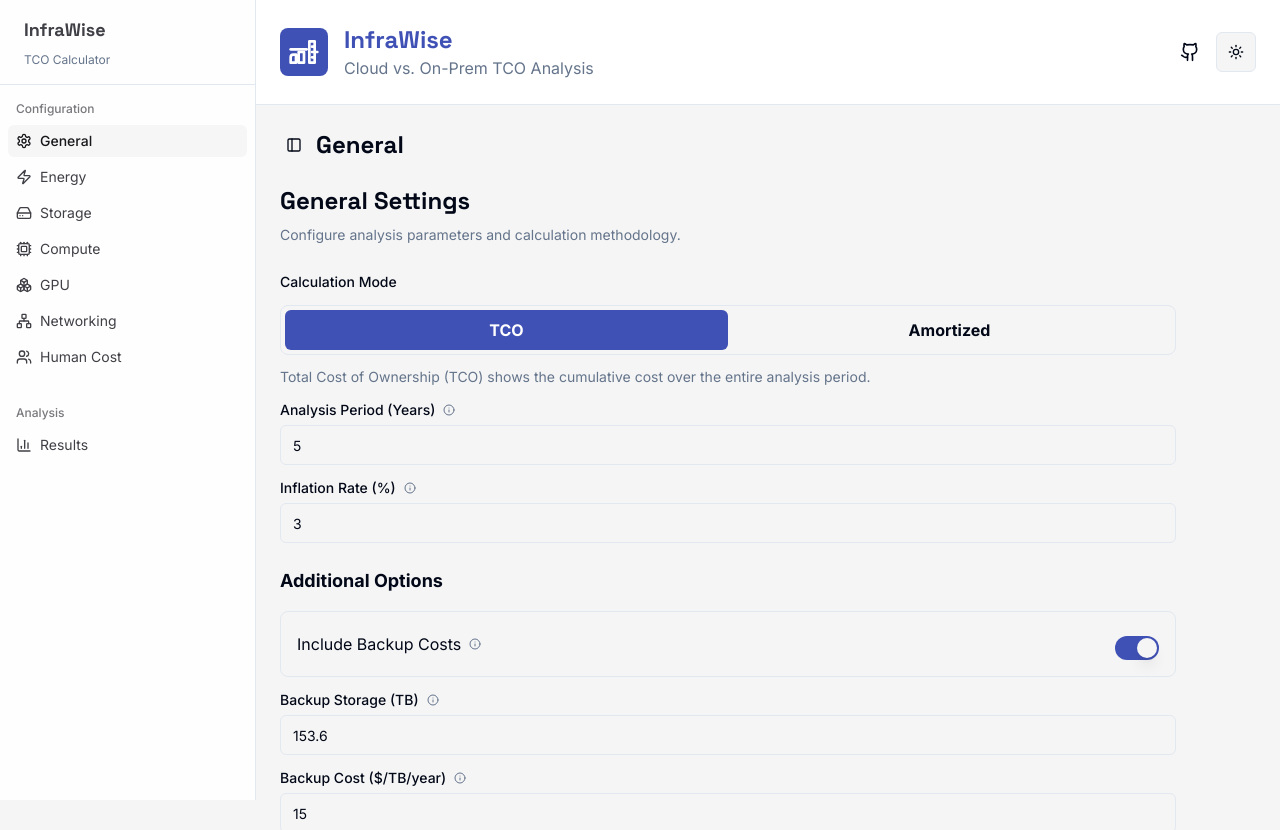
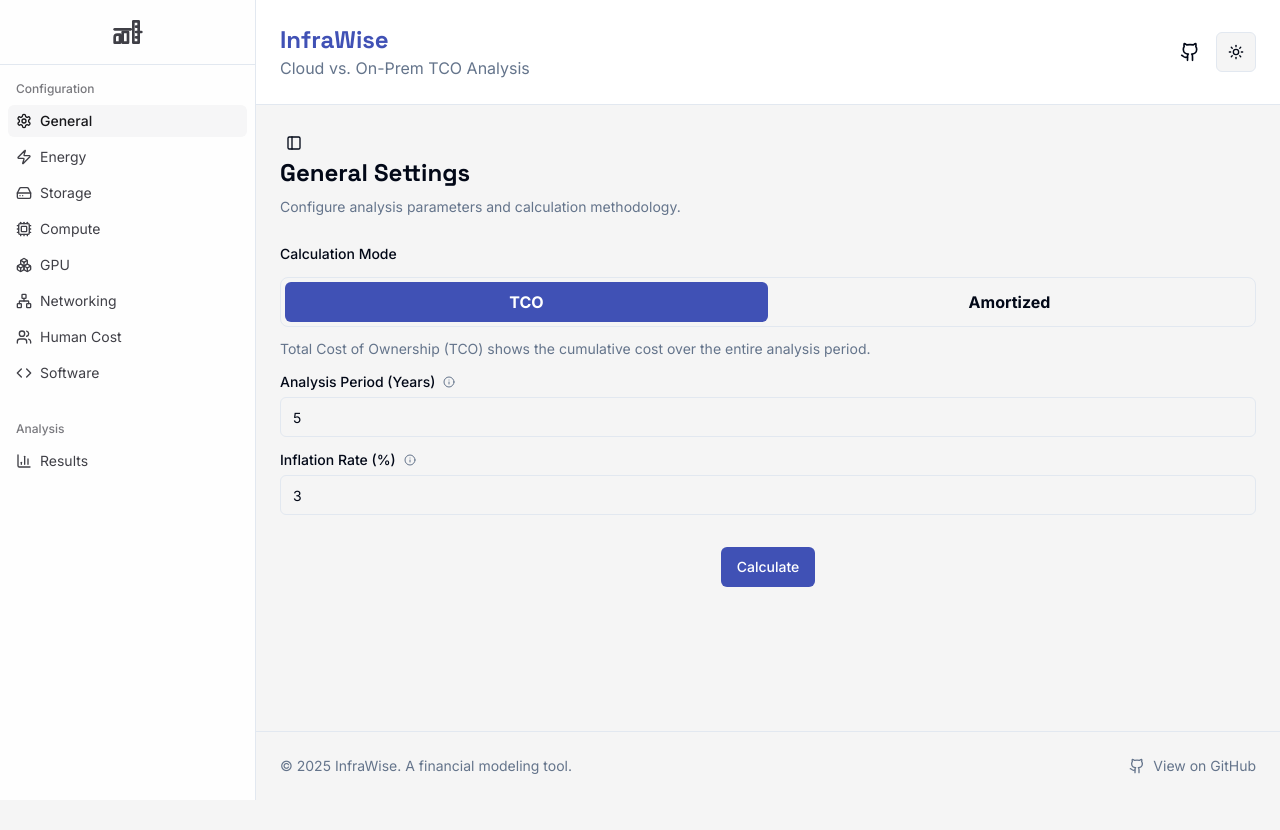
Before and after one commit to Sagyam/Infra-Wise, a Next.js app: page / in a window 1280 px wide. Shown: the top 830 px of the page. After the commit the page ends 800 px from the top, so only its background shows below. Built offline with nearby package versions, Linux system fonts and the light colour scheme.

Commit message:
Enhance sidebar and sections with new software and cloud options, improve layout, and add future update notes for various configurations

```diff
--- a/src/app/page.tsx
+++ b/src/app/page.tsx
@@ -1,33 +1,25 @@
 'use client'
 
-import { Github } from 'lucide-react'
-import { useState } from 'react'
-import { zodResolver } from '@hookform/resolvers/zod'
-import { useForm, useWatch } from 'react-hook-form'
-import React from 'react'
-import { AppSidebar } from '@/components/app/app-sidebar'
-import { Header } from '@/components/app/header'
-import { ResultsDisplay } from '@/components/app/results-display'
-import { GeneralSection } from '@/components/app/sections/general-section'
-import { EnergySection } from '@/components/app/sections/energy-section'
-import { StorageSection } from '@/components/app/sections/storage-section'
-import { ComputeSection } from '@/components/app/sections/compute-section'
-import { GpuSection } from '@/components/app/sections/gpu-section'
-import { NetworkingSection } from '@/components/app/sections/networking-section'
-import { HumanCostSection } from '@/components/app/sections/human-cost-section'
-import { Button } from '@/components/ui/button'
-import { Form } from '@/components/ui/form'
-import {
-  SidebarProvider,
-  SidebarInset,
-  SidebarTrigger,
-} from '@/components/ui/sidebar'
-import { calculateCosts } from '@/lib/actions'
-import {
-  type CalculationResult,
-  CostFormSchema,
-  type CostFormValues,
-} from '@/lib/types'
+import {AppSidebar} from '@/components/app/app-sidebar'
+import {Header} from '@/components/app/header'
+import {ResultsDisplay} from '@/components/app/results-display'
+import {ComputeSection} from '@/components/app/sections/compute-section'
+import {EnergySection} from '@/components/app/sections/energy-section'
+import {GeneralSection} from '@/components/app/sections/general-section'
+import {GpuSection} from '@/components/app/sections/gpu-section'
+import {HumanCostSection} from '@/components/app/sections/human-cost-section'
+import {NetworkingSection} from '@/components/app/sections/networking-section'
+import {SoftwareSection} from '@/components/app/sections/software-section'
+import {StorageSection} from '@/components/app/sections/storage-section'
+import {Button} from '@/components/ui/button'
+import {Form} from '@/components/ui/form'
+import {SidebarInset, SidebarProvider, SidebarTrigger,} from '@/components/ui/sidebar'
+import {calculateCosts} from '@/lib/actions'
+import {type CalculationResult, CostFormSchema, type CostFormValues,} from '@/lib/types'
+import {zodResolver} from '@hookform/resolvers/zod'
+import {Github} from 'lucide-react'
+import React, {useState} from 'react'
+import {useForm, useWatch} from 'react-hook-form'
 
 const defaultValues: CostFormValues = {
   analysisPeriod: 5,
@@ -200,9 +192,6 @@ export default function Home() {
           <GeneralSection
             control={form.control}
             onCalculationModeChange={setCalculationMode}
-            useOnPremBackup={useOnPremBackup}
-            useOnPremReplication={useOnPremReplication}
-            dataUnit={dataUnit}
           />
         )
       case 'energy':
@@ -215,6 +204,8 @@ export default function Home() {
             dataUnit={dataUnit}
             handleHotChange={handleHotChange}
             handleStandardChange={handleStandardChange}
+            useOnPremBackup={useOnPremBackup}
+            useOnPremReplication={useOnPremReplication}
           />
         )
       case 'compute':
@@ -231,6 +222,8 @@ export default function Home() {
         )
       case 'human-cost':
         return <HumanCostSection control={form.control} />
+      case 'software':
+        return <SoftwareSection control={form.control} />
       case 'results':
         return (
           <ResultsDisplay
@@ -252,24 +245,15 @@ export default function Home() {
         />
         <SidebarInset className="flex flex-col">
           <Header />
-          <main className="flex-1 p-6">
-            <div className="flex items-center gap-2 mb-6">
+          <main className="flex-1 p-6 flex flex-col items-center">
+            <div className="w-full max-w-7xl">
               <SidebarTrigger />
-              <h1 className="text-2xl font-headline font-bold">
-                {activeSection === 'results'
-                  ? 'Results'
-                  : activeSection
-                      .split('-')
-                      .map((word) => word.charAt(0).toUpperCase() + word.slice(1))
-                      .join(' ')}
-              </h1>
-            </div>
               <Form {...form}>
                 <form onSubmit={form.handleSubmit(onSubmit)}>
-                <div className="max-w-4xl">
+                  <div>
                     {renderSection()}
                     {activeSection !== 'results' && (
-                    <div className="mt-8 flex gap-4">
+                      <div className="mt-8 flex gap-4 justify-center">
                         <Button type="submit" disabled={isLoading}>
                           {isLoading ? 'Calculating...' : 'Calculate'}
                         </Button>
@@ -283,6 +267,7 @@ export default function Home() {
                   </div>
                 </form>
               </Form>
+            </div>
           </main>
           <footer className="py-6 text-center text-muted-foreground text-sm border-t">
             <div className="container mx-auto flex flex-col sm:flex-row items-center justify-between gap-4 px-6">
--- a/src/components/app/app-sidebar.tsx
+++ b/src/components/app/app-sidebar.tsx
@@ -11,7 +11,8 @@ import {
   SidebarMenuButton,
   SidebarMenuItem,
 } from '@/components/ui/sidebar'
-import {BarChart3, Boxes, Cpu, HardDrive, Network, Settings, Users, Zap,} from 'lucide-react'
+import {BarChart3, Boxes, Code, Cpu, HardDrive, Network, Settings, Users, Zap} from 'lucide-react'
+import {Logo} from '@/components/icons/logo'
 
 const sections = [
   {
@@ -24,6 +25,7 @@ const sections = [
       { title: 'GPU', icon: Boxes, id: 'gpu' },
       { title: 'Networking', icon: Network, id: 'networking' },
       { title: 'Human Cost', icon: Users, id: 'human-cost' },
+      { title: 'Software', icon: Code, id: 'software' },
     ],
   },
   {
@@ -40,9 +42,8 @@ interface AppSidebarProps {
 export function AppSidebar({ activeSection, onSectionChange }: AppSidebarProps) {
   return (
     <Sidebar collapsible="icon">
-      <SidebarHeader className="border-b px-6 py-4">
-        <h2 className="text-lg font-headline font-bold">InfraWise</h2>
-        <p className="text-xs text-muted-foreground">TCO Calculator</p>
+      <SidebarHeader className="border-b px-6 py-4 flex items-center justify-center">
+        <Logo className="h-8 w-8" />
       </SidebarHeader>
       <SidebarContent>
         {sections.map((section) => (
--- a/src/components/app/header.tsx
+++ b/src/components/app/header.tsx
@@ -1,4 +1,3 @@
-import { Logo } from '@/components/icons/logo'
 import { ThemeToggle } from './theme-toggle'
 import { Github } from 'lucide-react'
 
@@ -6,10 +5,6 @@ export function Header() {
   return (
     <header className="p-4 sm:p-6 border-b bg-card">
       <div className="container mx-auto flex items-center justify-between gap-4">
-        <div className="flex items-center gap-4">
-          <div className="bg-primary text-primary-foreground p-2 rounded-lg">
-            <Logo className="h-8 w-8" />
-          </div>
         <div>
           <h1 className="text-2xl font-bold font-headline text-primary">
             InfraWise
@@ -17,7 +12,6 @@ export function Header() {
           <p className="text-muted-foreground">
             Cloud vs. On-Prem TCO Analysis
           </p>
-          </div>
         </div>
         <div className="flex items-center gap-2">
           <a
--- a/src/components/app/sections/compute-section.tsx
+++ b/src/components/app/sections/compute-section.tsx
@@ -18,7 +18,9 @@ export function ComputeSection({ control }: ComputeSectionProps) {
         </p>
       </div>
 
-      <div className="space-y-4">
+      <div className="flex flex-col md:flex-row justify-evenly gap-6">
+        {/* On-Premise Column */}
+        <div className="space-y-4 flex-1 max-w-xl">
           <h3 className="text-lg font-semibold">On-Premise Hardware</h3>
 
           <FormInput
@@ -40,15 +42,15 @@ export function ComputeSection({ control }: ComputeSectionProps) {
             min={0}
             max={100}
           />
+        </div>
 
-        <FormInput
-          control={control}
-          name="onPremYearlyLicensingCost"
-          label="Yearly Licensing Cost ($)"
-          tooltip="Annual software/OS licensing fees"
-          type="number"
-          step={100}
-        />
+        {/* Cloud Column */}
+        <div className="space-y-4 flex-1 max-w-xl">
+          <h3 className="text-lg font-semibold">Cloud Compute</h3>
+          <p className="text-sm text-muted-foreground">
+            Cloud compute costs are calculated based on usage and instance types.
+          </p>
+        </div>
       </div>
     </div>
   )
--- a/src/components/app/sections/general-section.tsx
+++ b/src/components/app/sections/general-section.tsx
@@ -4,29 +4,15 @@ import type { Control } from 'react-hook-form'
 import type { CostFormValues } from '@/lib/types'
 import { FormInput } from '@/components/app/form/form-input'
 import { CalculationModeToggle } from '@/components/app/form/calculation-mode-toggle'
-import {
-  FormControl,
-  FormField,
-  FormItem,
-  FormLabel,
-} from '@/components/ui/form'
-import { Switch } from '@/components/ui/switch'
-import { TooltipLabel } from '@/components/app/form/tooltip-label'
 
 interface GeneralSectionProps {
   control: Control<CostFormValues>
   onCalculationModeChange: (mode: CostFormValues['calculationMode']) => void
-  useOnPremBackup: boolean
-  useOnPremReplication: boolean
-  dataUnit: 'GB' | 'TB' | 'PB'
 }
 
 export function GeneralSection({
   control,
   onCalculationModeChange,
-  useOnPremBackup,
-  useOnPremReplication,
-  dataUnit,
 }: GeneralSectionProps) {
   return (
     <div className="space-y-6">
@@ -63,80 +49,6 @@ export function GeneralSection({
           step={0.1}
         />
       </div>
-
-      <div className="space-y-4">
-        <h3 className="text-lg font-semibold">Additional Options</h3>
-
-        <FormField
-          control={control}
-          name="useOnPremBackup"
-          render={({ field }) => (
-            <FormItem className="flex items-center justify-between rounded-lg border p-4">
-              <div className="space-y-0.5">
-                <TooltipLabel
-                  label="Include Backup Costs"
-                  tooltip="Toggle to include backup storage costs"
-                />
-              </div>
-              <FormControl>
-                <Switch checked={field.value} onCheckedChange={field.onChange} />
-              </FormControl>
-            </FormItem>
-          )}
-        />
-
-        {useOnPremBackup && (
-          <>
-            <FormInput
-              control={control}
-              name="onPremBackupStorage"
-              label={`Backup Storage (${dataUnit})`}
-              tooltip="Amount of backup storage required"
-              type="number"
-              step={1}
-            />
-
-            <FormInput
-              control={control}
-              name="onPremBackupCostPerUnit"
-              label={`Backup Cost ($/${dataUnit}/year)`}
-              tooltip="Annual cost per unit of backup storage"
-              type="number"
-              step={1}
-            />
-          </>
-        )}
-
-        <FormField
-          control={control}
-          name="useOnPremReplication"
-          render={({ field }) => (
-            <FormItem className="flex items-center justify-between rounded-lg border p-4">
-              <div className="space-y-0.5">
-                <TooltipLabel
-                  label="Include Replication"
-                  tooltip="Toggle to include costs for redundant sites"
-                />
-              </div>
-              <FormControl>
-                <Switch checked={field.value} onCheckedChange={field.onChange} />
-              </FormControl>
-            </FormItem>
-          )}
-        />
-
-        {useOnPremReplication && (
-          <FormInput
-            control={control}
-            name="onPremReplicationFactor"
-            label="Replication Factor"
-            tooltip="Number of additional sites (0 = no replication, 1 = one additional site, etc.)"
-            type="number"
-            step={1}
-            min={0}
-          />
-        )}
-      </div>
     </div>
   )
 }
```
Also changed, not shown: src/components/app/sections/energy-section.tsx (+38 -0 lines), src/components/app/sections/gpu-section.tsx (+19 -5 lines), src/components/app/sections/human-cost-section.tsx (+19 -5 lines), src/components/app/sections/networking-section.tsx (+9 -5 lines), src/components/app/sections/storage-section.tsx (+84 -5 lines). Lines whose indentation alone changed are shown as unchanged.
